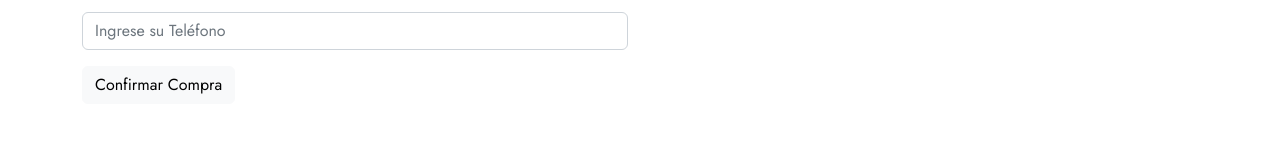
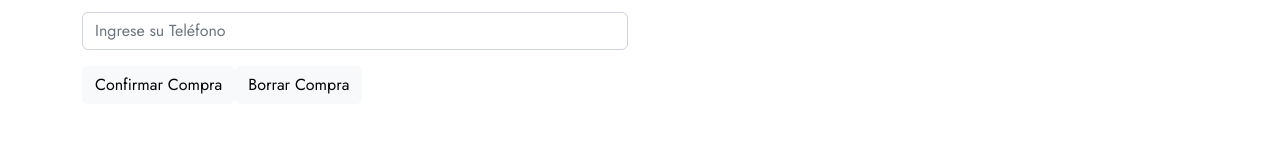
Before and after one commit to JoseMMTW99/ReactJS-TrabajoFinal-JoseMMTW99, a React (Create React App) app: page /cart/checkout in a window 1280 px wide. Shown: the part 296-452 px from the top of the page. Built offline with nearby package versions, Linux system fonts and the light colour scheme.

Commit message:
presentacion final

```diff
--- a/src/App.css
+++ b/src/App.css
@@ -36,3 +36,7 @@
     transform: rotate(360deg);
   }
 }
+
+.aviso {
+  color: red;
+}
--- a/src/components/cart/Checkout.jsx
+++ b/src/components/cart/Checkout.jsx
@@ -26,6 +26,10 @@ const Checkout = () => {
         })
     }
 
+    const borrarCompra = () =>{
+        clear();
+    }
+
     return (
         <div className="container">
             <div className="row my-5">
@@ -44,6 +48,7 @@ const Checkout = () => {
                             <input type="number" className="form-control" id="nombre" placeholder="Ingrese su Teléfono" onInput={(e) => { setTelefono(e.target.value) }} />
                         </div>
                         <button type="button" onClick={confirmarCompra} className="btn btn-light">Confirmar Compra</button>
+                        <button type="button" onClick={borrarCompra} className="btn btn-light">Borrar Compra</button>
                     </form>
                 </div>
                 <div className="col">
@@ -73,6 +78,7 @@ const Checkout = () => {
                         <h2>Compra Realizada con Éxito</h2>
                         <p>Su número de orden es:{orderId}</p>
                         <p>Usted con esta compra esta participando con <b>{parseInt(sumTotal()/15000)}</b> tickets, los mismos les seran confirmados por correo electrónico y con su número de orden participara del sorteo. Si usted gana lo contactaremos, le deseamos mucha suerte y agracemos por confiar en nosotros!</p>
+                        <p className="aviso">Le recomendamos sacar un "screenshot" a los datos con los que registro la compra en este momento si no es titular de la cuenta con la que pago, con los mismos puede hacer un seguimiento del sorteo y reclamar los premios.</p>
                     </div> : ""}
                 </div>
             </div>
```
